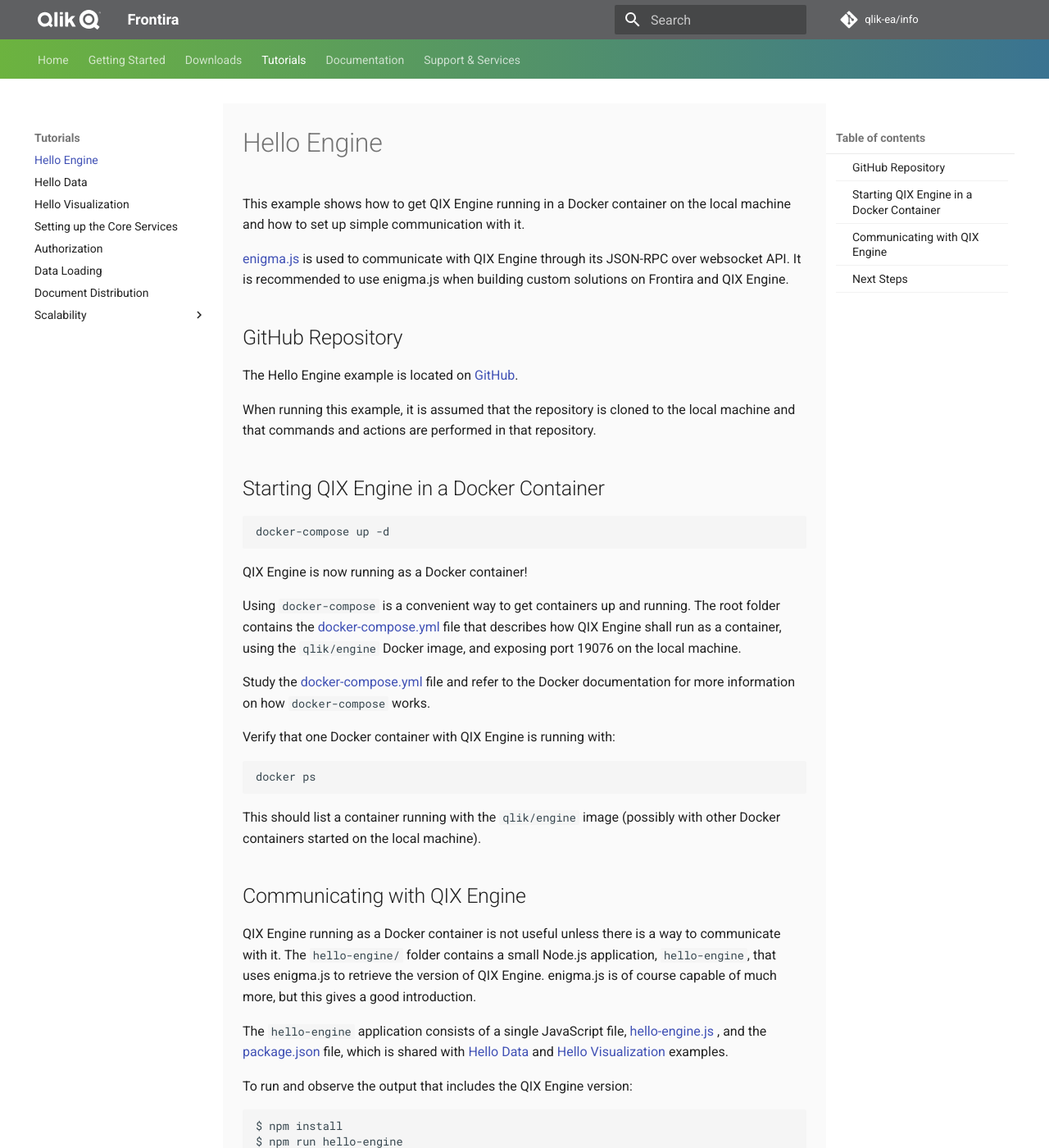
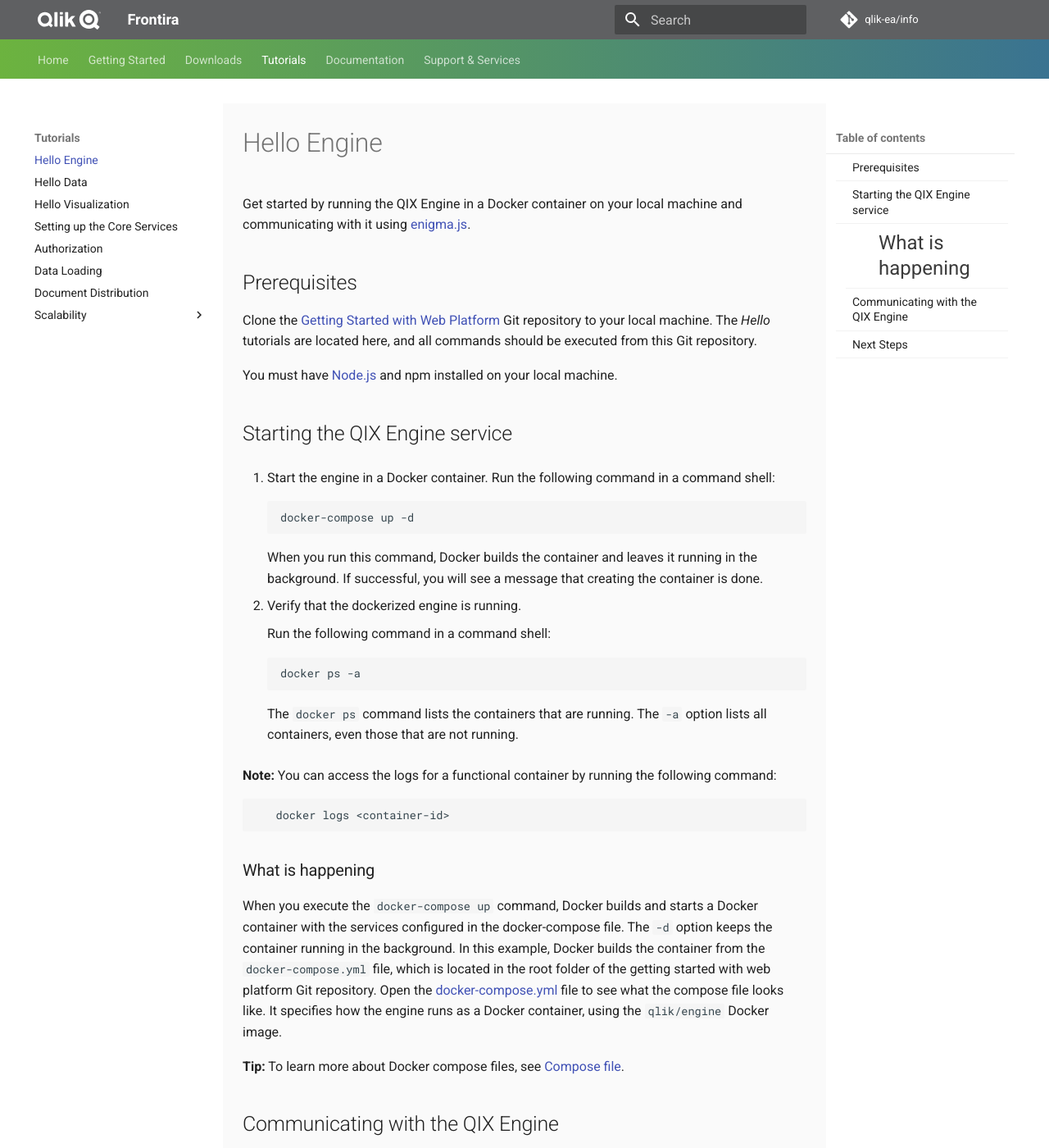
Before and after one commit to qlik-oss/core-website, an MkDocs documentation site: the page built from docs/tutorials/hello-engine.md, in a window 1280 px wide and 1400 px high. Shown: the whole window at 82% size. Built offline with MkDocs 1.6.1 and Material for MkDocs 9.7.7, drawn with Linux system fonts in a browser that asks for light colours; comment, search, counter and statistics services are not loaded; old or Windows-style settings are respelled for this version of MkDocs; some of the changed text lies outside the part shown.

Commit message:
Documentation edits for Hello tutorials (#138)
* Changed line wrap

* Demo commit for Kyle.

* First pass on Hello-Engine

Restructure topic to align with info type.
https://confluence.qliktech.com/display/DOC/Information+structures+for+independent+topics

* Fixed layout and some wording

* Language edit

* First pass at the hello data tutorial

Restructure as per info types

* Language changes/edits

* Formatting the list

* formatted lists

* Fixed typo

* Restructured visualize tutorial

* changed step title

* Added note

* Fixes from comments

I replied to each comment in the PR.

* Fix linting

Linting errors caused me to use inline code inside ordered lists.  That is the only way I can get list numbers, indentation, and code to format correctly. The result is inline code rather than code block.

* Fixed the two linting errors.

* Linting: line length

Sorry for all these commits. Line length is a rather annoying requirement...

* Enable markdown codefences extension
Enables us to write code blocks inside lists, blockquotes, etc.

````diff
--- a/docs/tutorials/hello-engine.md
+++ b/docs/tutorials/hello-engine.md
@@ -1,75 +1,113 @@
 # Hello Engine
 
-This example shows how to get QIX Engine running in a Docker container on the local machine and how to set up simple
-communication with it.
+Get started by running the QIX Engine in a Docker container on your local machine and communicating with it using [enigma.js](https://github.com/qlik-oss/enigma.js).
 
-[enigma.js](https://github.com/qlik-oss/enigma.js) is used to communicate with QIX Engine through its JSON-RPC over
-websocket API. It is recommended to use enigma.js when building custom solutions on Frontira and QIX Engine.
+## Prerequisites
 
-## GitHub Repository
+Clone the
+[Getting Started with Web Platform](https://github.com/qlik-ea/getting-started-with-web-platform)
+Git repository to your local machine. The *Hello* tutorials are located here,
+and all commands should be executed from this Git repository.
 
-The Hello Engine example is located on [GitHub](https://github.com/qlik-ea/getting-started-with-web-platform).
+You must have [Node.js](https://nodejs.org/en/) and npm installed on your local machine.
 
-When running this example, it is assumed that the repository is cloned to the local machine and that commands and
-actions are performed in that repository.
+## Starting the QIX Engine service
 
-## Starting QIX Engine in a Docker Container
+1. Start the engine in a Docker container.
+    Run the following command in a command shell:
+
+    ```bash
+    docker-compose up -d
+    ```
+
+    When you run this command, Docker builds the container and leaves it running in the background.
+    If successful, you will see a message that creating the container is done.
+
+1. Verify that the dockerized engine is running.
+
+    Run the following command in a command shell:
+
+    ```bash
+    docker ps -a
+    ```
+
+    The `docker ps` command lists the containers that are running.
+    The `-a` option lists all containers, even those that are not running.
+
+**Note:** You can access the logs for a functional container by running the following command:
 
 ```bash
-docker-compose up -d
+   docker logs <container-id>
 ```
 
-QIX Engine is now running as a Docker container!
+### What is happening
 
-Using `docker-compose` is a convenient way to get containers up and running. The root folder contains the
-[docker-compose.yml](https://github.com/qlik-ea/getting-started-with-web-platform/blob/master/docker-compose.yml)
-file that describes how QIX Engine shall run as a container, using the `qlik/engine` Docker image, and exposing port
-19076 on the local machine.
+When you execute the `docker-compose up` command,
+Docker builds and starts a Docker container with the services configured in the docker-compose file.
+The `-d` option keeps the container running in the background.
+In this example, Docker builds the container from the `docker-compose.yml` file,
+which is located in the root folder of the getting started with web platform Git repository.
+Open the [docker-compose.yml](https://github.com/qlik-ea/getting-started-with-web-platform/blob/master/docker-compose.yml)
+file to see what the compose file looks like.
+It specifies how the engine runs as a Docker container, using the `qlik/engine` Docker image.
 
-Study the
-[docker-compose.yml](https://github.com/qlik-ea/getting-started-with-web-platform/blob/master/docker-compose.yml)
-file and refer to the Docker documentation for more information on how `docker-compose` works.
+**Tip:** To learn more about Docker compose files, see [Compose file](https://docs.docker.com/compose/compose-file/).
 
-Verify that one Docker container with QIX Engine is running with:
+## Communicating with the QIX Engine
 
-```bash
-docker ps
-```
+To communicate with the engine in a Docker container, we use a small node.js application that uses
+[enigma.js](https://github.com/qlik-oss/enigma.js) to retrieve the engine version number.
 
-This should list a container running with the `qlik/engine` image (possibly with other Docker containers started on the
-local machine).
+The application consists of the hello-engine.js file and the package-json file,
+which is also shared among the Hello Data and Hello Visualization tutorials.
 
-## Communicating with QIX Engine
+1. Install dependencies.
 
-QIX Engine running as a Docker container is not useful unless there is a way to communicate with it. The `hello-engine/`
-folder contains a small Node.js application, `hello-engine`, that uses enigma.js to retrieve the version of QIX Engine.
-enigma.js is of course capable of much more, but this gives a good introduction.
+    Run the following command in a command shell:
 
-The `hello-engine` application consists of a single JavaScript file,
-[hello-engine.js](https://github.com/qlik-ea/getting-started-with-web-platform/blob/master/src/hello-engine/hello-engine.js)
-, and the
-[package.json](https://github.com/qlik-ea/getting-started-with-web-platform/blob/master/package.json) file,
-which is shared with [Hello Data](./hello-data.md) and [Hello Visualization](./hello-visualization.md) examples.
+    ```bash
+    npm install
+    ```
 
-To run and observe the output that includes the QIX Engine version:
+    This command installs all of the dependent packages listed in the package.json file.
 
-```bash
-$ npm install
-$ npm run hello-engine
+1. Run the application.
 
-Creating and opening session.
-Engine version retrieved: 12.91.0
-Session closed.
-```
+    Run the following command in a command shell:
 
-Study the
-[hello-engine.js](https://github.com/qlik-ea/getting-started-with-web-platform/blob/master/src/hello-engine/hello-engine.js)
-file and observe how enigma.js is configured to communicate to the QIX Engine on port 19076.
+    ```bash
+    npm run hello-engine
+    ```
+
+    This command runs the application, which communicates with QIX Engine and retrieves the engine semantic version.
+    If successful, you will see a response like the following:
+
+    ```bash
+    npm run hello-engine
+    Creating and opening session.
+    Engine version retrieved: 12.91.0
+    Session closed.
+    ```
+
+    **Tip:** Open the [hello-engine.js](https://github.com/qlik-ea/getting-started-with-web-platform/blob/master/src/hello-engine/hello-engine.js)
+    file to see how enigma.js is configured to communicate with the QIX Engine.
+
+1. Stop and remove the Docker container.
+
+    Run the following command from a command shell:
+
+    ```bash
+    docker-compose down
+    ```
+
+    This command stops the container and removes it.
+
+**Note:** To continue with the next tutorial, leave the Docker container running.
 
 ## Next Steps
 
-The [Hello Data](./hello-data.md) example builds on this example, by showing how user data can be loaded into QIX
-Engine.
+Continue with the [Hello Data](./hello-data.md) tutorial to learn how to load data into the QIX Engine.
+Hello Data is a continuation of this tutorial.
 
-It is also recommended to get a closer look at [enigma.js](https://github.com/qlik-oss/enigma.js) and its full range of
-features.
+**Tip:** To learn more about enigma.js,
+we recommended that you take a look at [enigma.js](https://github.com/qlik-oss/enigma.js) to learn about its many features.
--- a/mkdocs.yml
+++ b/mkdocs.yml
@@ -11,6 +11,7 @@
 
 markdown_extensions:
   - admonition
+  - pymdownx.superfences
   - codehilite:
       guess_lang: false
   - toc:
````
Also changed, not shown: docs/getting-started.md (+5 -4 lines), docs/tutorials/hello-data.md (+68 -59 lines), docs/tutorials/hello-visualization.md (+48 -47 lines), 1 other file.
